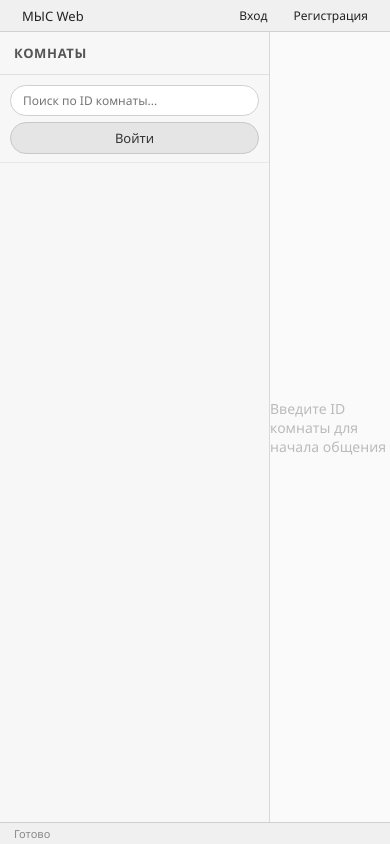
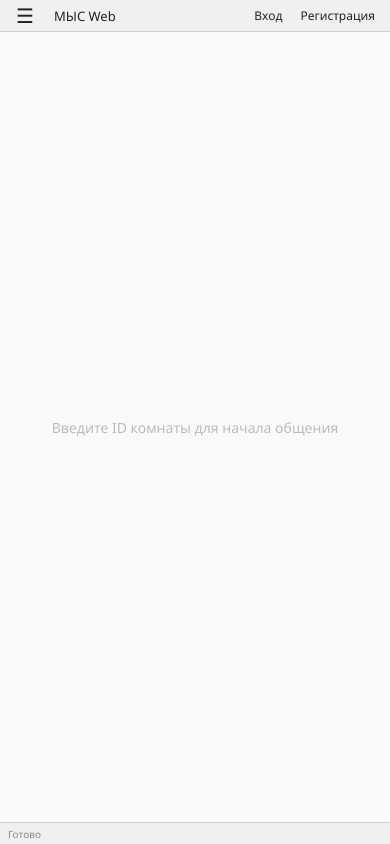
Before and after one commit to terrentii/vsc_web, a Flask app: page / in a window 390 px wide. Run offline with Flask 3, Linux system fonts and the light colour scheme.

Commit message:
Мобильная версия

```diff
--- a/templates/base.html
+++ b/templates/base.html
@@ -376,12 +376,103 @@
             font-size: 14px;
             background: #fafafa;
         }
+
+        /* ── Hamburger (скрыта на десктопе) ── */
+        .hamburger-btn {
+            display: none;
+            background: none;
+            border: none;
+            font-size: 20px;
+            cursor: pointer;
+            padding: 2px 8px;
+            color: #222;
+            border-radius: 999px;
+            transition: background 0.15s;
+            line-height: 1;
+        }
+        .hamburger-btn:hover { background: #dce4f0; }
+
+        /* ── Оверлей сайдбара (скрыт на десктопе) ── */
+        .sidebar-overlay {
+            display: none;
+            position: fixed;
+            inset: 0;
+            background: rgba(0,0,0,0.3);
+            z-index: 99;
+        }
+
+        /* ── Мобильная версия ── */
+        @media (max-width: 768px) {
+            .hamburger-btn { display: block; }
+
+            .sidebar {
+                position: fixed;
+                top: 0;
+                left: 0;
+                bottom: 0;
+                z-index: 100;
+                width: 280px;
+                transform: translateX(-100%);
+                transition: transform 0.25s ease;
+                box-shadow: none;
+            }
+            .sidebar.open {
+                transform: translateX(0);
+                box-shadow: 4px 0 20px rgba(0,0,0,0.15);
+            }
+            .sidebar-overlay.open {
+                display: block;
+            }
+
+            .chat-panel { width: 100%; }
+
+            .chat-header {
+                font-size: 13px;
+                padding: 8px 12px;
+                display: flex;
+                flex-wrap: wrap;
+                gap: 4px;
+                justify-content: center;
+                align-items: center;
+            }
+
+            .chat-messages { padding: 10px 10px 6px; }
+
+            .chat-input { padding: 8px 8px 10px; gap: 6px; }
+            .chat-input input[type="text"] { padding: 8px 14px; font-size: 14px; }
+            .chat-input .btn { padding: 8px 14px; font-size: 13px; }
+
+            .msg { padding: 8px 10px; }
+            .msg-text { font-size: 14px; }
+
+            .menubar { padding: 0 8px; }
+            .menubar-right { gap: 4px; }
+            .menubar-right a, .menubar button.menu-btn { padding: 3px 7px; font-size: 12px; }
+
+            .statusbar { font-size: 10px; padding: 0 8px; }
+
+            .centered-container {
+                margin: 20px 12px;
+                padding: 20px 18px;
+                border-radius: 14px;
+                max-width: none;
+            }
+
+            .disclaimer-box {
+                margin: 0 12px;
+                padding: 22px 20px;
+            }
+
+            /* на страницах без мессенджера app-body должен скроллиться */
+            .app-body { overflow-y: auto; }
+        }
     </style>
     {% block extra_css %}{% endblock %}
 </head>
 <body>
     <div class="menubar">
         <div class="menubar-left">
+            <button class="hamburger-btn" id="hamburger-btn" type="button" aria-label="Меню">☰</button>
             <a href="{{ url_for('index') }}">МЫС Web</a>
         </div>
         <div class="menubar-right">
@@ -404,5 +495,28 @@
     <div class="statusbar">
         {% block statusbar %}{% endblock %}
     </div>
+
+    <div class="sidebar-overlay" id="sidebar-overlay"></div>
+
+    <script>
+    (function() {
+        const btn = document.getElementById('hamburger-btn');
+        const overlay = document.getElementById('sidebar-overlay');
+        const sidebar = document.querySelector('.sidebar');
+        if (!btn || !sidebar) return;
+
+        function toggleSidebar() {
+            sidebar.classList.toggle('open');
+            overlay.classList.toggle('open');
+        }
+        function closeSidebar() {
+            sidebar.classList.remove('open');
+            overlay.classList.remove('open');
+        }
+
+        btn.addEventListener('click', toggleSidebar);
+        overlay.addEventListener('click', closeSidebar);
+    })();
+    </script>
 </body>
 </html>
--- a/templates/manage.html
+++ b/templates/manage.html
@@ -25,8 +25,8 @@
     </form>
 
     <h3 style="font-size: 14px; margin-bottom: 8px; color: #333; flex-shrink: 0;">Пользователи</h3>
-    <div style="overflow-y: auto; flex: 1; min-height: 80px; border: 1px solid #e8e8e8; border-radius: 10px;">
-        <table style="width: 100%; border-collapse: collapse; font-size: 13px;">
+    <div style="overflow: auto; flex: 1; min-height: 80px; border: 1px solid #e8e8e8; border-radius: 10px;">
+        <table style="width: 100%; min-width: 420px; border-collapse: collapse; font-size: 13px;">
             <thead>
                 <tr style="background: #f5f5f5; border-bottom: 1px solid #ddd; color: #666; position: sticky; top: 0;">
                     <th style="text-align: left; padding: 7px 10px;">Логин</th>
```
